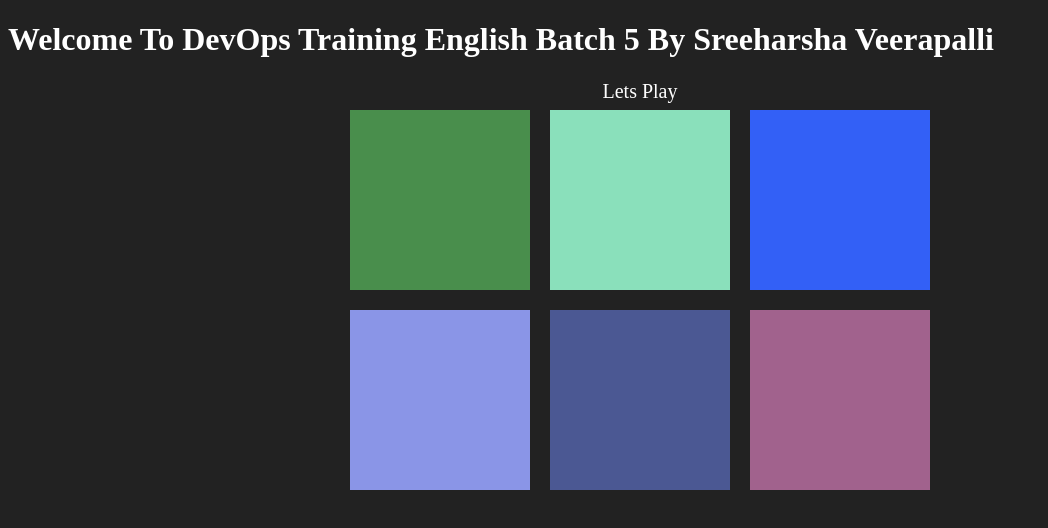
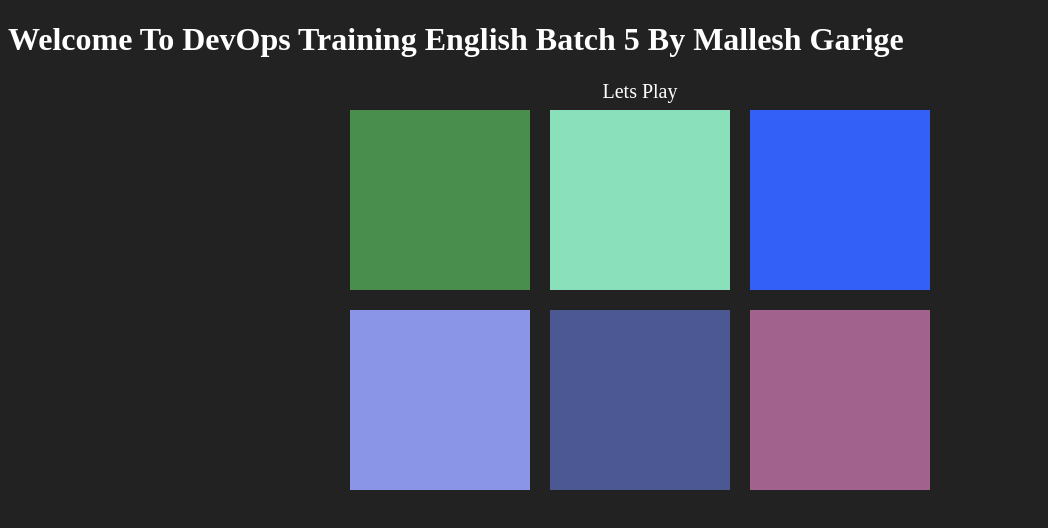
Before and after one commit to vgarige/first, a plain HTML site: page index.html in a window 1280 px wide. Shown: the whole page, without its empty margins (0-1048 px from the left). Drawn offline with Linux system fonts and the light colour scheme.

Commit message:
Update index.html

```diff
--- a/index.html
+++ b/index.html
@@ -8,7 +8,7 @@
 	<title>Color Game</title>
 </head>
 <body>
-	<h1>Welcome To DevOps Training English Batch 5 By Sreeharsha Veerapalli</h1>
+	<h1>Welcome To DevOps Training English Batch 5 By Mallesh Garige</h1>
 	<div id="smallcont">
 		<div></div>
 		<div id="try1">Lets Play</div>
```
